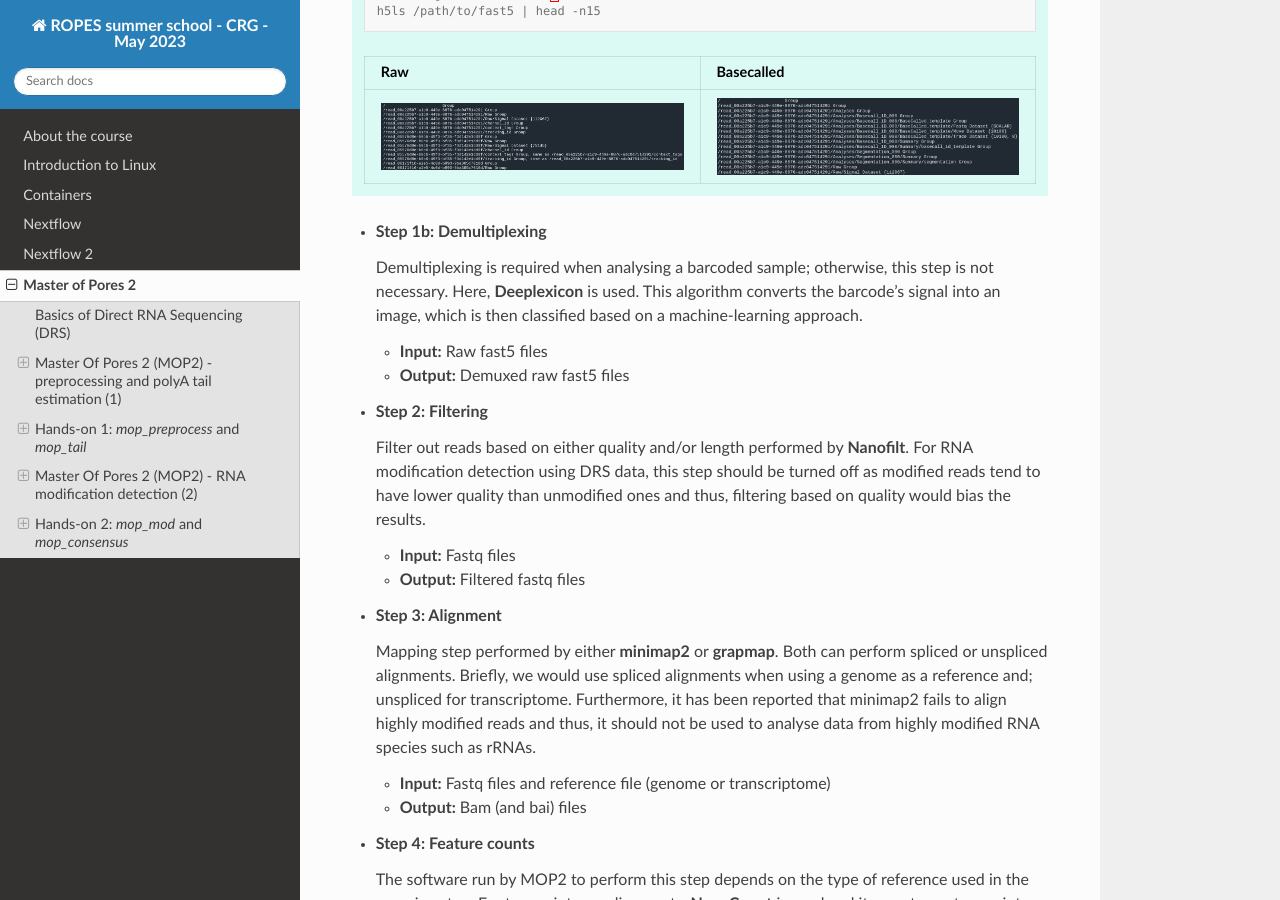
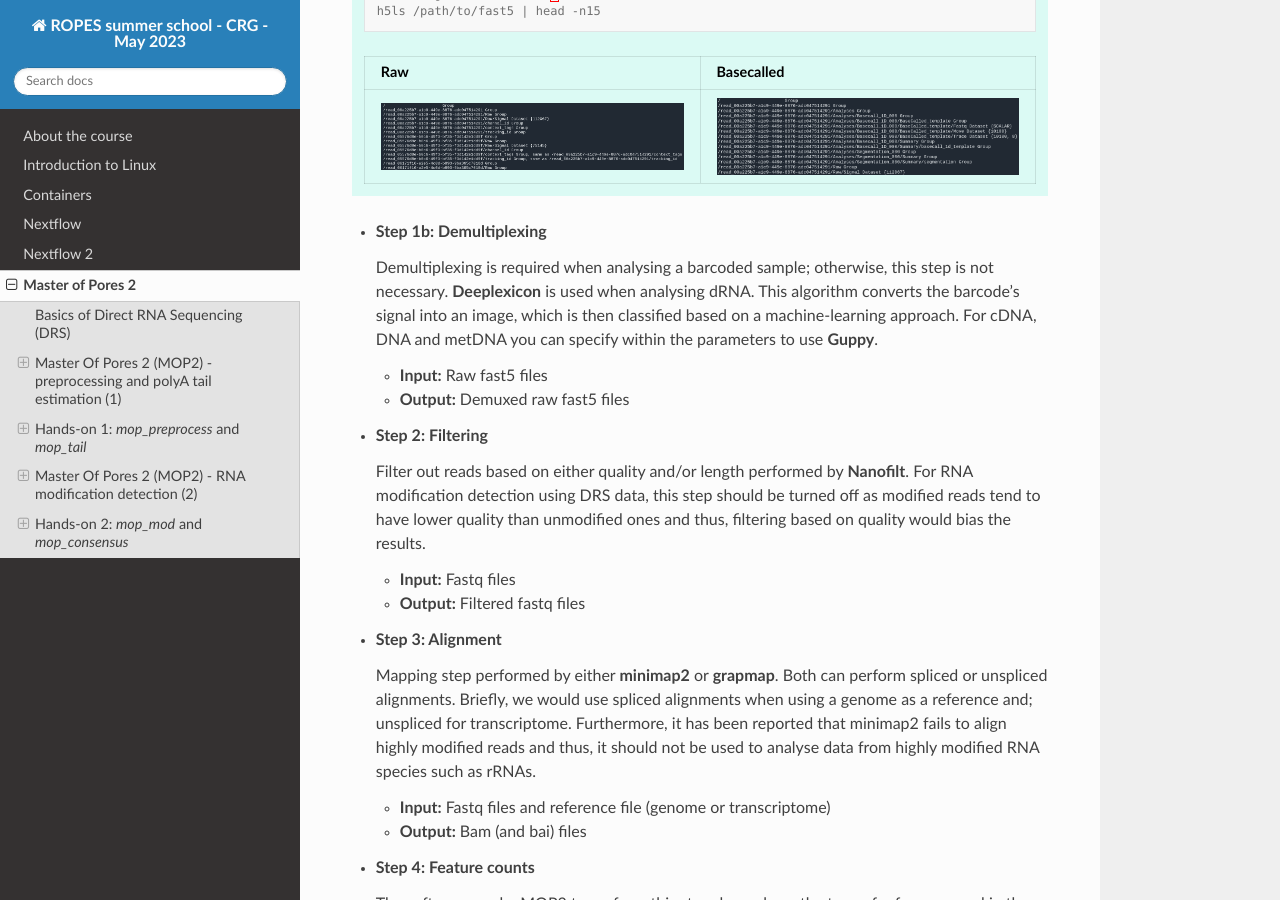
Before and after one commit to biocorecrg/ropes-linux-mop2-2023, a Sphinx documentation site: the page built from docs/mop2_practical.rst, in a window 1280 px wide and 900 px high, scrolled down 2790 px. Built offline with Sphinx 7.4.7 and the Read the Docs theme 2.0.0, drawn with Linux system fonts in a browser that asks for light colours.

Commit message:
Update mop2_practical.rst

```diff
--- a/docs/mop2_practical.rst
+++ b/docs/mop2_practical.rst
@@ -77,7 +77,7 @@ The pre-processing module is able to perform base-calling, mapping (either to a
 
 - **Step 1b: Demultiplexing**
 
-  Demultiplexing is required when analysing a barcoded sample; otherwise, this step is not necessary. Here, **Deeplexicon** is used. This algorithm converts the barcode's signal into an image, which is then classified based on a machine-learning approach.
+  Demultiplexing is required when analysing a barcoded sample; otherwise, this step is not necessary. **Deeplexicon** is used when analysing dRNA. This algorithm converts the barcode's signal into an image, which is then classified based on a machine-learning approach. For cDNA, DNA and metDNA you can specify within the parameters to use **Guppy**.
 
   - **Input:** Raw fast5 files
   - **Output:** Demuxed raw fast5 files
```
